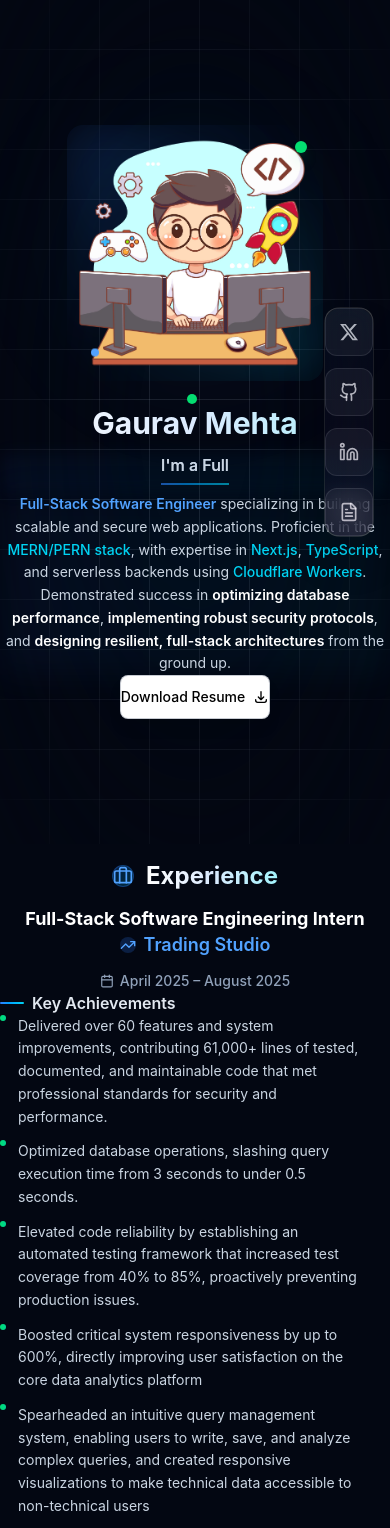
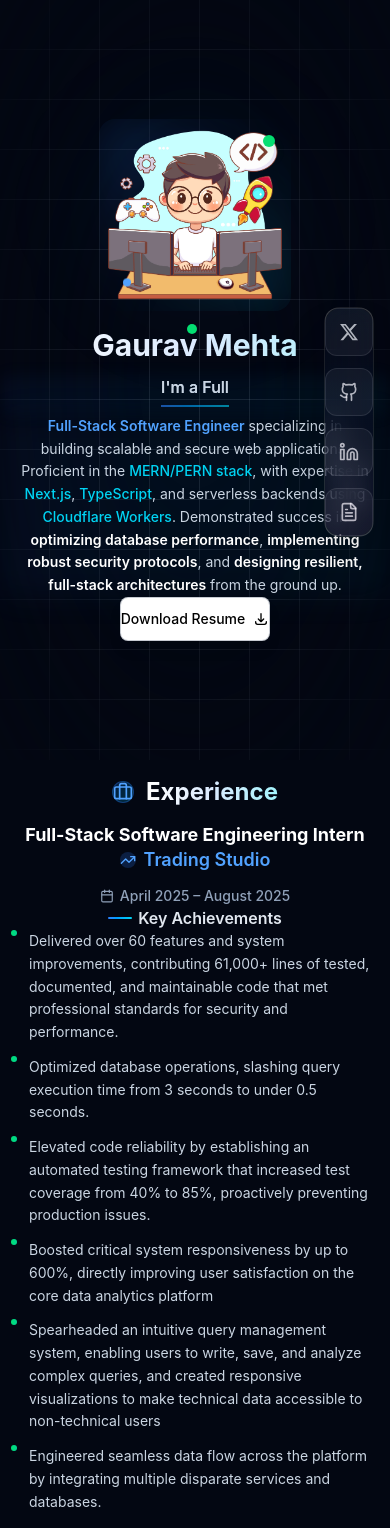
Before and after one commit to gaurav-mehta19/gaurav_mehta_portfolio, a Next.js app: page / in a window 390 px wide. Shown: the top 1528 px of the page. Built offline with nearby package versions, Linux system fonts and the light colour scheme.

Commit message:
improve styling

```diff
--- a/app/page.tsx
+++ b/app/page.tsx
@@ -3,12 +3,14 @@ import Hero from '../components/Hero';
 import ExperienceProjects from '../components/ExperienceProjects';
 // import TechnicalSkills from '../components/TechnicalSkills';
 import { VerticalFloatingDock } from '../components/ui/VerticalFloatingDock';
+import BlankSpace from '../components/BlankSpace';
 
 export default function Home() {
   return (
     <main className="relative">
       <Hero />
       <ExperienceProjects />
+      <BlankSpace />
 
       <VerticalFloatingDock />
     </main>
--- /dev/null
+++ b/components/BlankSpace.tsx
@@ -0,0 +1,5 @@
+export default function BlankSpace() {
+  return (
+    <div className="h-[175px] sm:h-[190px] lg:h-[200px] w-full"></div>
+  );
+}
--- a/components/Experience.tsx
+++ b/components/Experience.tsx
@@ -14,7 +14,7 @@ export default function Experience() {
   ];
 
   return (
-    <section className="py-12 xs:py-16 sm:py-20 lg:py-32 relative flex justify-end min-h-[480px] xs:min-h-[580px]">
+    <section className="py-8 xs:py-12 sm:py-16 lg:py-32 relative flex justify-end min-h-[400px] xs:min-h-[480px]">
       <div className="w-full max-w-7xl mx-auto px-3 xs:px-4 sm:px-8 lg:px-16">
         {/* Enhanced Section Header */}
         <motion.div
@@ -22,7 +22,7 @@ export default function Experience() {
           whileInView={{ opacity: 1, y: 0 }}
           viewport={{ once: true }}
           transition={{ duration: 0.8 }}
-          className="mb-8 xs:mb-12 sm:mb-16 lg:mb-20"
+          className="mb-6 xs:mb-8 sm:mb-12 lg:mb-20"
         >
           <div className="flex items-center justify-center md:justify-start gap-3 xs:gap-4 mb-4 xs:mb-6 min-h-16 xs:min-h-20">
             <div className="p-2 xs:p-3 bg-gradient-to-br from-blue-500/20 to-cyan-500/20 rounded-xl border border-blue-500/30">
@@ -46,7 +46,7 @@ export default function Experience() {
           <div className="relative p-4 xs:p-6 sm:p-8 lg:p-12">
 
             {/* Header Section */}
-            <div className="flex flex-col lg:flex-row lg:items-start lg:justify-between gap-4 xs:gap-6 mb-6 xs:mb-8">
+            <div className="flex flex-col lg:flex-row lg:items-start lg:justify-between gap-4 xs:gap-6 mb-4 xs:mb-6">
               <div className="space-y-3 xs:space-y-4 text-center md:text-left">
                 <h3 className="text-lg xs:text-xl sm:text-2xl lg:text-3xl font-bold text-white leading-tight">
                   Full-Stack Software Engineering Intern
@@ -69,10 +69,14 @@ export default function Experience() {
             </div>
 
             {/* Achievements Section */}
-            <div className="space-y-4 xs:space-y-6">
-              <div className="flex items-center gap-2 xs:gap-3 mb-4 xs:mb-6">
-                <div className="w-6 xs:w-8 h-0.5 bg-gradient-to-r from-blue-500 to-cyan-400 rounded-full"></div>
-                <h4 className="text-base xs:text-lg font-semibold text-slate-200">Key Achievements</h4>
+            <div className="space-y-3 xs:space-y-4">
+              <div className="w-full mb-4 xs:mb-6 flex justify-center lg:justify-start">
+                <div>
+                  <div className='flex items-center gap-1.5 xs:gap-2 mb-3 xs:mb-4'>
+                    <div className="w-6 xs:w-8 h-0.5 bg-gradient-to-r from-blue-500 to-cyan-400 rounded-full"></div>
+                    <h4 className="text-base xs:text-lg font-semibold text-slate-200">Key Achievements</h4>
+                  </div>
+                </div>
               </div>
 
               <div className="grid gap-3 xs:gap-4">
@@ -83,7 +87,7 @@ export default function Experience() {
                     whileInView={{ opacity: 1, x: 0 }}
                     viewport={{ once: true }}
                     transition={{ duration: 0.6, delay: index * 0.1 }}
-                    className="group/item flex items-start gap-3 xs:gap-4 p-3 xs:p-4 rounded-xl hover:bg-slate-800/30 transition-all duration-300"
+                    className="group/item flex items-start gap-3 xs:gap-4 p-3 xs:p-4 rounded-xl hover:bg-slate-800/30 transition-all duration-300 justify-center lg:justify-start"
                   >
                     {/* Enhanced Bullet Point */}
                     <div className="flex-shrink-0 mt-1.5 xs:mt-2">
--- a/components/Hero.tsx
+++ b/components/Hero.tsx
@@ -12,14 +12,14 @@ export default function Hero() {
   ];
 
   return (
-    <GridBackground className="min-h-[100vh] sm:min-h-[80vh] md:min-h-[70vh] lg:h-[65vh]">
-      <section className="min-h-[100vh] sm:min-h-[80vh] md:min-h-[70vh] lg:h-[65vh] flex items-center justify-center px-3 sm:px-4 md:px-8 lg:px-16 relative overflow-hidden">
+    <GridBackground className="min-h-[90vh] sm:min-h-[80vh] md:min-h-[70vh] lg:h-[65vh]">
+      <section className="min-h-[90vh] sm:min-h-[80vh] md:min-h-[70vh] lg:h-[65vh] flex items-center justify-center px-3 sm:px-4 md:px-8 lg:px-16 relative overflow-hidden">
 
         <div className="w-full max-w-7xl mx-auto py-6 sm:py-8 md:py-12 lg:py-16">
-          <div className="grid grid-cols-1 lg:grid-cols-3 gap-6 sm:gap-8 md:gap-12 lg:gap-20 items-center h-full">
+          <div className="grid grid-cols-1 lg:grid-cols-3 gap-4 sm:gap-6 md:gap-8 lg:gap-20 items-center h-full">
 
             {/* Left Content - Takes 2 columns for more space */}
-            <div className="space-y-4 sm:space-y-6 md:space-y-8 lg:space-y-12 flex flex-col justify-center lg:col-span-2 text-center lg:text-left px-2 sm:px-4 lg:pl-8">
+            <div className="space-y-3 sm:space-y-4 md:space-y-6 lg:space-y-12 flex flex-col justify-center lg:col-span-2 text-center lg:text-left px-2 sm:px-4 lg:pl-8">
               {/* Enhanced Name Section */}
               <motion.div
                 initial={{ opacity: 0, y: 30 }}
@@ -65,8 +65,8 @@ export default function Hero() {
                 className="relative"
               >
                 <div className="space-y-6">
-                  <div className="relative z-10 min-h-36 xs:min-h-40 sm:min-h-44">
-                    <p className="text-sm xs:text-base sm:text-lg md:text-xl text-slate-300 leading-relaxed max-w-4xl">
+                  <div className="relative z-10 min-h-32 xs:min-h-36 sm:min-h-44 flex justify-center lg:justify-start">
+                    <p className="text-sm xs:text-base sm:text-lg md:text-xl text-slate-300 leading-relaxed max-w-[350px] xs:max-w-[400px] sm:max-w-[500px] lg:max-w-4xl">
                       <span className="text-blue-400 font-semibold">Full-Stack Software Engineer</span> specializing in building scalable and secure web applications.
                       Proficient in the <span className="text-cyan-400 font-medium">MERN/PERN stack</span>, with expertise in{' '}
                       <span className="text-cyan-400 font-medium">Next.js</span>,{' '}
@@ -88,7 +88,7 @@ export default function Hero() {
                 initial={{ opacity: 0, y: 20 }}
                 animate={{ opacity: 1, y: 0 }}
                 transition={{ delay: 0.8, duration: 0.8 }}
-                className="pt-6 xs:pt-8 md:pt-12 lg:pt-16 flex justify-center lg:justify-start"
+                className="pt-8 xs:pt-10 md:pt-12 lg:pt-16 flex justify-center lg:justify-start"
               >
                 <a
                   href="https://drive.google.com/file/d/1OGo8xC55acupy1ga8TIWbcsybKvlJxjr/view?usp=sharing"
@@ -123,15 +123,15 @@ export default function Hero() {
               {/* Background Elements */}
               <div className="absolute inset-0 flex items-center justify-center">
                 {/* Secondary Ring */}
-                <div className="absolute w-64 h-64 sm:w-72 sm:h-72 md:w-80 md:h-80 lg:w-96 lg:h-96 border border-cyan-400/10 rounded-full animate-ping" style={{animationDuration: '3s'}}></div>
+                <div className="absolute w-48 h-48 sm:w-56 sm:h-56 md:w-72 md:h-72 lg:w-96 lg:h-96 border border-cyan-400/10 rounded-full animate-ping" style={{animationDuration: '3s'}}></div>
                 {/* Gradient Background */}
-                <div className="absolute w-56 h-56 sm:w-64 sm:h-64 md:w-72 md:h-72 lg:w-80 lg:h-80 bg-gradient-to-br from-blue-500/10 via-cyan-500/5 to-purple-500/10 rounded-full blur-3xl"></div>
+                <div className="absolute w-40 h-40 sm:w-48 sm:h-48 md:w-64 md:h-64 lg:w-80 lg:h-80 bg-gradient-to-br from-blue-500/10 via-cyan-500/5 to-purple-500/10 rounded-full blur-3xl"></div>
               </div>
 
               {/* Main Image Container */}
               <div className="relative z-10 group">
                 {/* Image Wrapper */}
-                <div className="relative w-64 h-64 sm:w-72 sm:h-72 md:w-80 md:h-80 lg:w-96 lg:h-96 rounded-2xl overflow-hidden">
+                <div className="relative w-48 h-48 sm:w-56 sm:h-56 md:w-72 md:h-72 lg:w-96 lg:h-96 rounded-2xl overflow-hidden">
                   {/* Enhanced Glow Effect */}
                   <div className="absolute inset-0 bg-gradient-to-br from-blue-500/20 via-transparent to-cyan-500/20 rounded-2xl blur-xl group-hover:scale-110 transition-transform duration-500"></div>
 
--- a/components/Projects.tsx
+++ b/components/Projects.tsx
@@ -35,7 +35,7 @@ export default function Projects() {
   ];
 
   return (
-    <section className="py-12 xs:py-16 sm:py-20 lg:py-32 relative flex justify-end min-h-[800px] xs:min-h-[1000px]">
+    <section className="py-8 xs:py-12 sm:py-16 lg:py-32 relative flex justify-end min-h-[700px] xs:min-h-[800px]">
       <div className="w-full max-w-7xl mx-auto px-3 xs:px-4 sm:px-8 lg:px-16">
         {/* Enhanced Section Header */}
         <motion.div
@@ -43,7 +43,7 @@ export default function Projects() {
           whileInView={{ opacity: 1, y: 0 }}
           viewport={{ once: true }}
           transition={{ duration: 0.8 }}
-          className="mb-8 xs:mb-12 sm:mb-16 lg:mb-20"
+          className="mb-6 xs:mb-8 sm:mb-12 lg:mb-20"
         >
           <div className="flex items-center justify-center md:justify-start gap-3 xs:gap-4 mb-4 xs:mb-6 min-h-16 xs:min-h-20">
             <div className="p-2 xs:p-3 bg-gradient-to-br from-blue-500/20 to-cyan-500/20 rounded-xl border border-blue-500/30">
@@ -56,7 +56,7 @@ export default function Projects() {
         </motion.div>
 
         {/* Projects List */}
-        <div className="space-y-8 xs:space-y-12">
+        <div className="space-y-6 xs:space-y-8">
           {projects.map((project, index) => (
             <motion.div
               key={project.title}
@@ -70,7 +70,7 @@ export default function Projects() {
               <div className="relative p-4 xs:p-6 sm:p-8 lg:p-12 max-w-4xl sm:max-w-6xl min-h-[350px] xs:min-h-[550px]">
 
                 {/* Project Header */}
-                <div className="flex flex-col lg:flex-row lg:items-start lg:justify-between gap-4 xs:gap-6 mb-12 xs:mb-16 min-h-16 lg:mb-8">
+                <div className="flex flex-col lg:flex-row lg:items-start lg:justify-between gap-4 xs:gap-6 mb-8 xs:mb-12 min-h-16 lg:mb-8">
                   <div className="space-y-3 xs:space-y-4 text-center md:text-left">
                     <h3 className="text-lg xs:text-xl sm:text-2xl lg:text-3xl font-bold text-white leading-tight">
                       {project.title}
@@ -104,7 +104,7 @@ export default function Projects() {
                 {/* Project Content */}
                 <div className="space-y-4 xs:space-y-6">
 
-                  <div className="w-full mb-4 xs:mb-6 flex flex-col lg:flex-row justify-center gap-6 xs:gap-8 lg:gap-40 items-center">
+                  <div className="w-full mb-4 xs:mb-6 flex flex-col lg:flex-row justify-center gap-4 xs:gap-6 lg:gap-40 items-center">
                     <div className="order-2 lg:order-1">
                       <div className='flex items-center gap-1.5 xs:gap-2 mb-3 xs:mb-4'>
                         <div className="w-6 xs:w-8 h-0.5 bg-gradient-to-r from-blue-500 to-cyan-400 rounded-full"></div>
```
